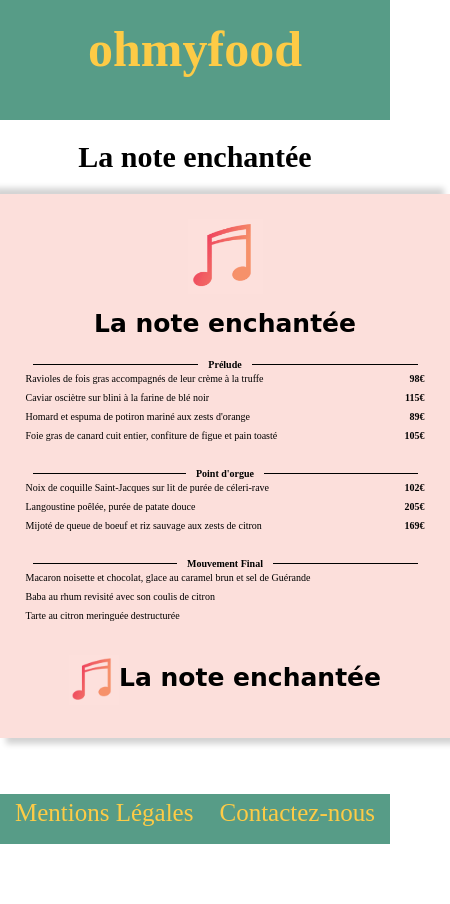
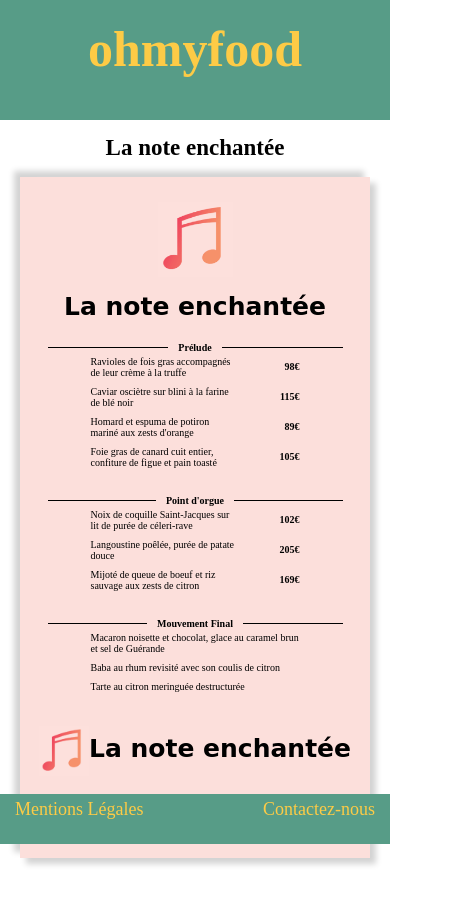
Before and after one commit to LordKitetsu/Projet3, a website: page menu1.html in a window 390 px wide. Shown: the whole page, 450 px wide, since content can reach past the window. Before the commit the page ends 844 px from the top, so only its background shows below. Drawn offline with Linux system fonts and the light colour scheme.

Commit message:
responsive smaller res added

```diff
--- a/layouts/_menu.scss
+++ b/layouts/_menu.scss
@@ -4,6 +4,8 @@
     margin: auto;
     margin-bottom: 50px;
     padding-top: 25px;
+    max-height: 650px;
+    padding-bottom: 50px;
 }
 
 h1,
@@ -109,12 +111,14 @@
 
     .menu {
         background-color: $menu1-background-color;
+        max-height: none;
     }
 }
 
 .le_chic {
     .menu {
         background-color: $menu2-background-color;
+        max-height: none;
     }
 
     table,
@@ -152,6 +156,7 @@
 .le_délice {
     .menu {
         background-color: $menu3-background-color;
+        max-height: none;
     }
 
     h2 {
@@ -168,6 +173,7 @@
 .la_palette {
     .menu {
         background-color: $menu4-background-color;
+        max-height: none;
     }
 
     h2 {
@@ -189,6 +195,12 @@
 
 @media all and (max-width: 540px) {
     .menu {
-        width: 450px;
+        width: 350px;
+    }
+    table {
+        width: 250px;
+    }
+    td {
+        max-width: 50px;
     }
 }
--- a/style.scss
+++ b/style.scss
@@ -32,16 +32,15 @@
 
 .mention {
     padding-left: 15px;
-    padding-top: 5px;
 }
 
 .Contact {
     padding-right: 15px;
-    padding-top: 5px;
 }
 
 .Contact,
 .mention {
+    padding-top: 5px;
     &:hover {
         animation-name: wiggle;
         animation-duration: 500ms;
@@ -198,13 +197,21 @@
 
 @media all and (max-width: 540px) {
     article {
-        max-width: 400px;
+        max-width: 300px;
+        height: 400px;
     }
     footer {
         position: fixed;
         left: 0;
         bottom: 0;
         right: 0;
+        font-size: 18px;
+    }
+    h1 {
+        font-size: 23px;
+    }
+    .prochainement {
+        width: 275px;
     }
 
 }
```
Also changed, not shown: style.css, 1 other file.
